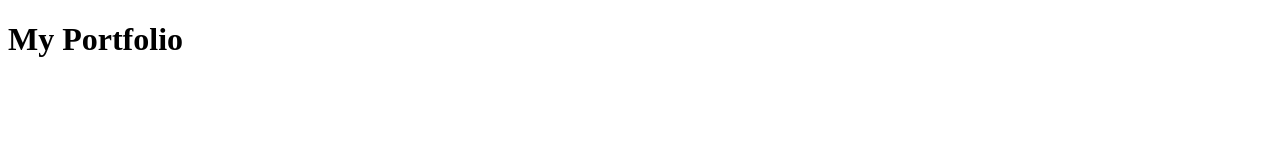
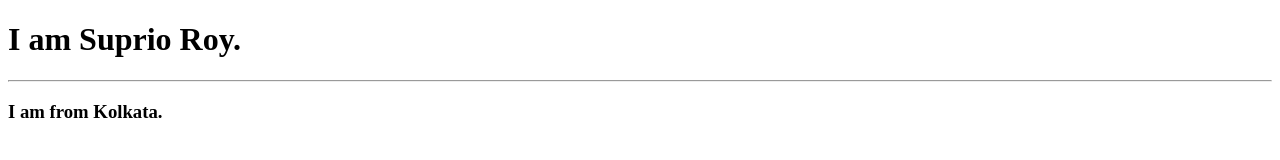
Before and after one commit to suprio94/Suprio-site, a plain HTML site: page index.html in a window 1280 px wide. Drawn offline with Linux system fonts and the light colour scheme.

Commit message:
Update Details

```diff
--- a/index.html
+++ b/index.html
@@ -6,6 +6,8 @@
     <title>Document</title>
 </head>
 <body>
-    <h1>My Portfolio</h1>
+    <h1>I am Suprio Roy.</h1>
+    <hr>
+    <h3>I am from Kolkata.</h3>
 </body>
 </html>
```
